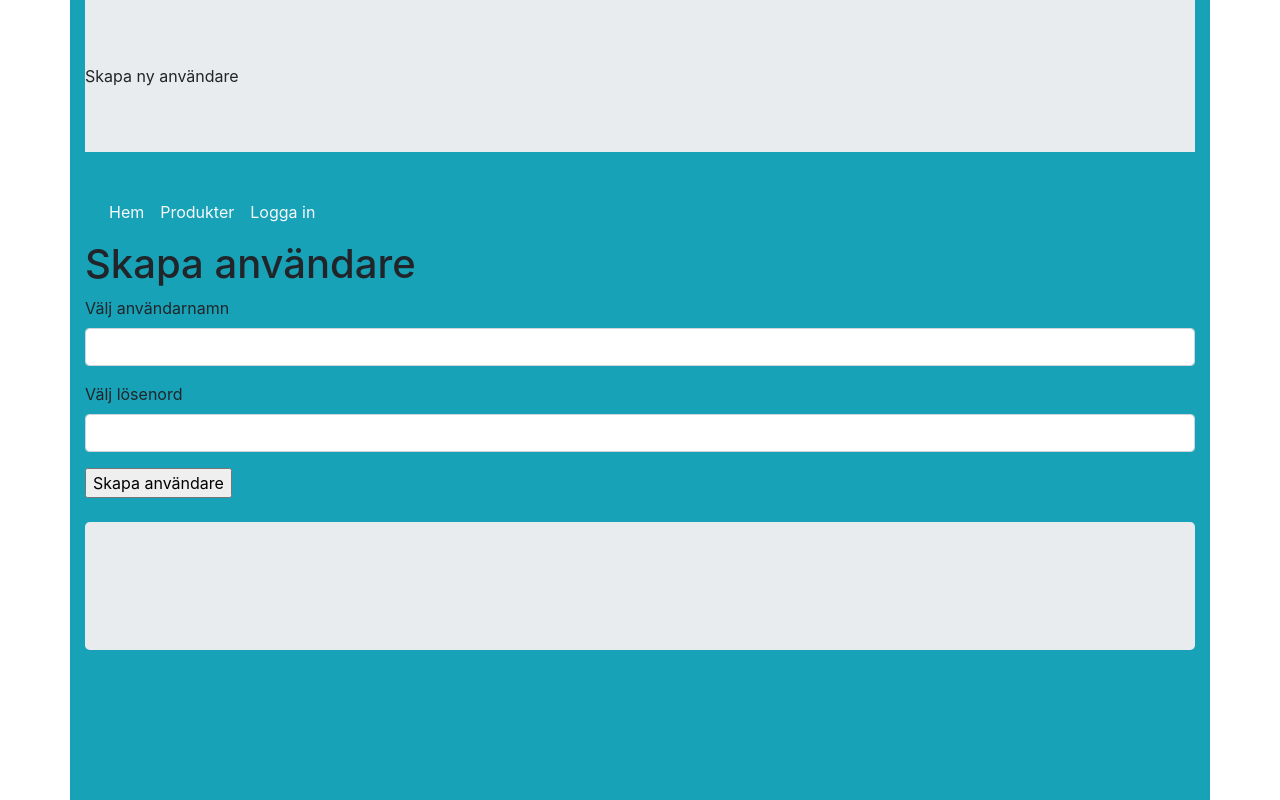
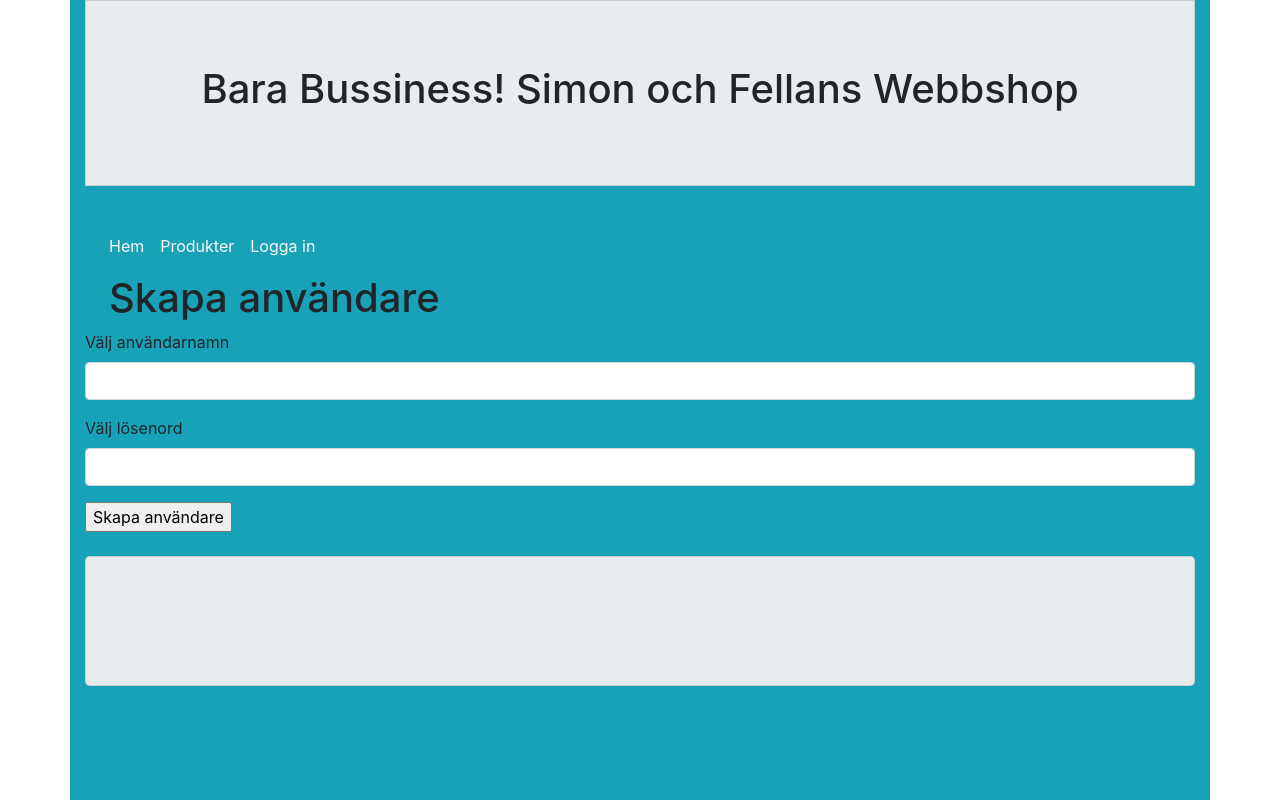
Before and after one commit to felix-och-simon-gyarbete/main, a Flask app: page /newUser in a window 1280 px wide. Run offline with Flask 2, Linux system fonts and the light colour scheme; some libraries are stand-ins or nearby versions.

Commit message:
helloing

```diff
--- a/Uppgift20/my_server/templates/base.html
+++ b/Uppgift20/my_server/templates/base.html
@@ -13,7 +13,7 @@
 <body class="bg-muted">
 	<div class="container min-vh-100 bg-info">
 
-	<header class="jumbotron jumbotron-fluid header">{% block header %}{% endblock %}</header>
+	<header class="jumbotron jumbotron-fluid header card">{% block header %}{% endblock %}</header>
 	{% for category, message in get_flashed_messages(with_categories=True) %}
 		<div class="alert-{{category}}">
 
@@ -36,7 +36,7 @@
 	</nav>
 
 	<content class= "content">{% block content %}{% endblock %}</content>
-	<footer class="jumbotron mt-4">{% block footer %}{% endblock %}</footer>
+	<footer class="jumbotron mt-4 card">{% block footer %}{% endblock %}</footer>
 	</div>
 
 
--- a/Uppgift20/my_server/templates/index.html
+++ b/Uppgift20/my_server/templates/index.html
@@ -1,7 +1,7 @@
 {% extends 'base.html' %}
 	{% block header %}
-	{% block title %} Bara bussiness {% endblock %}
+	<h1 class="text-center">{% block title %} Bara bussiness! Simon och Fellans Webbshop {% endblock %}</h1>
 	{% endblock %}
 {% block content %}
-	<h1>Välkommen till våran Webbshop</h1>
+	<h1 class="ml-4">Välkommen till våran Webbshop</h1>
 {% endblock %}
--- a/Uppgift20/my_server/templates/login.html
+++ b/Uppgift20/my_server/templates/login.html
@@ -1,6 +1,6 @@
 {% extends 'base.html' %}
     {% block header %}
-    <h1>{% block title %} Logga in {% endblock %}</h1>
+    <h1 class="text-center">{% block title %} Logga in {% endblock %}</h1>
     {% endblock %}
 {% block content %}
     <form action="/login" method="post">
--- a/Uppgift20/my_server/templates/newUser.html
+++ b/Uppgift20/my_server/templates/newUser.html
@@ -1,9 +1,9 @@
 {% extends 'base.html' %}
 	{% block header %}
-	{% block title %}Skapa ny användare{% endblock %}
+	<h1 class="text-center">{% block title %} Bara Bussiness! Simon och Fellans Webbshop {% endblock %}</h1>
 	{% endblock %}
 {% block content %}
-    <h1>Skapa användare</h1>
+    <h1 class="ml-4">Skapa användare</h1>
     <form action="/newUser" method="post">
         <div class="form-group ">
             <label for="username">Välj användarnamn</label>
--- a/Uppgift20/my_server/templates/produkter.html
+++ b/Uppgift20/my_server/templates/produkter.html
@@ -1,9 +1,9 @@
 {% extends 'base.html' %}
 {% block header %}
-<h1>{% block title %} Produkter {% endblock %}</h1>
+<h1 class="text-center">{% block title %} Bara Bussiness! Simon och Fellans Webbshop {% endblock %}</h1>
 {% endblock %}
 {% block content %}
-<h1>Våra Produkter</h1>
+<h1 class="ml-4">Våra Produkter</h1>
 
 <div class="container">
   <div class="row mb-4">
--- a/Uppgift20/my_server/templates/varukorg.html
+++ b/Uppgift20/my_server/templates/varukorg.html
@@ -1,6 +1,6 @@
 {% extends 'base.html' %}
 {% block header %}
-<h1>{% block title %} Varukorg {% endblock %}</h1>
+<h1 class="text-center">{% block title %} Varukorg {% endblock %}</h1>
 {% endblock %}
 {% block content %}
 <div class="container">
```
